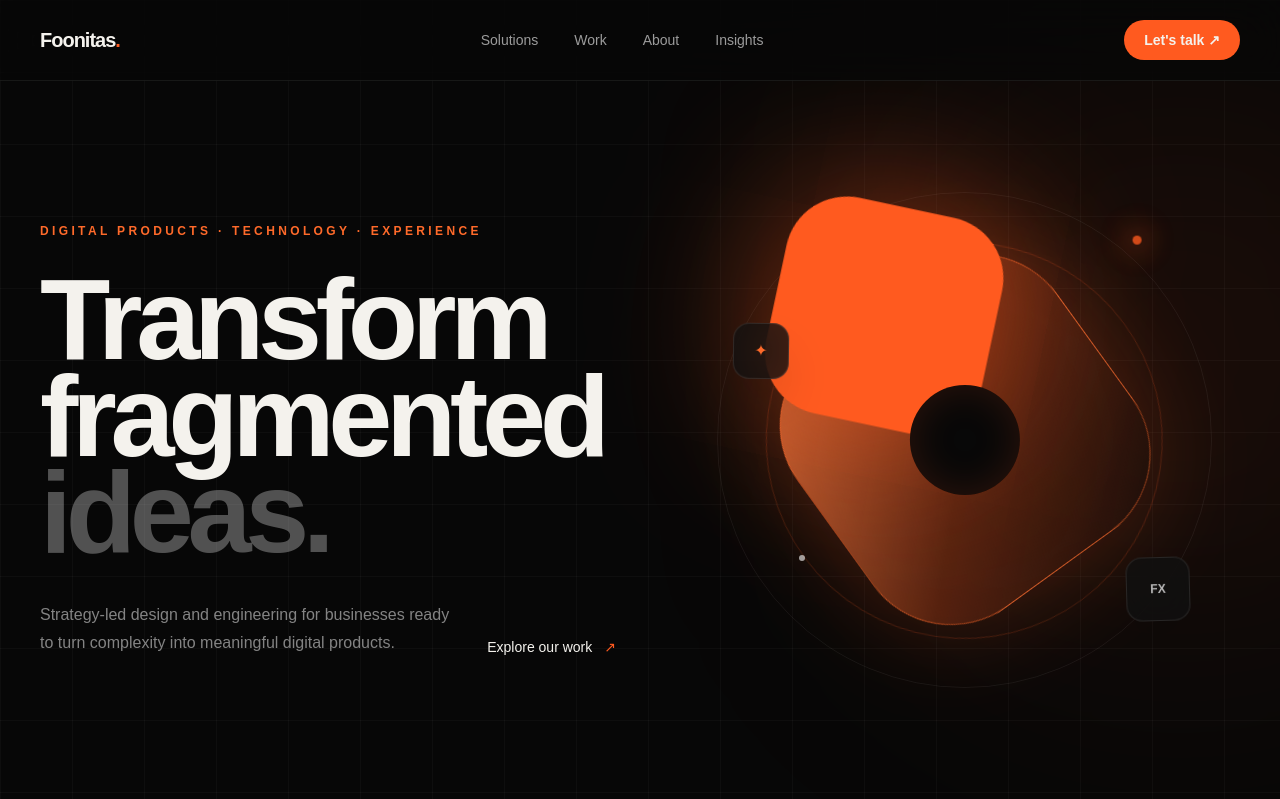
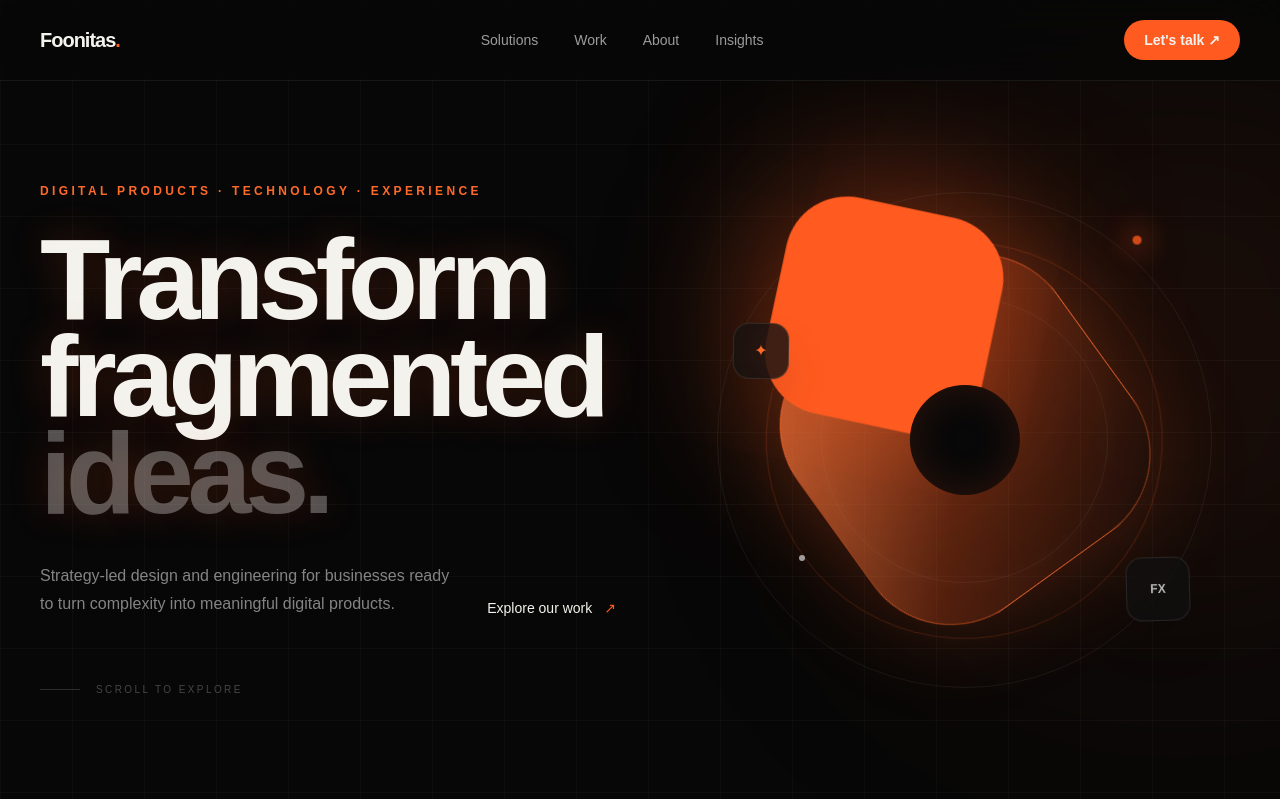
Before and after one commit to mohamad-es/Fonitas-website, a Next.js app: page / in a window 1280 px wide. Shown: the top 799 px of the page. Built offline with nearby package versions, Linux system fonts and the light colour scheme.

Commit message:
feat: polish homepage hero interactions

```diff
--- a/app/page.tsx
+++ b/app/page.tsx
@@ -31,16 +31,22 @@ export default function Home() {
         <div className="absolute -right-40 top-24 h-[520px] w-[520px] rounded-full bg-[#ff5a1f]/10 blur-[140px]" />
         <div className="relative mx-auto grid min-h-[calc(100vh-80px)] max-w-[1400px] items-center gap-10 px-6 py-16 lg:grid-cols-[1.05fr_.95fr] lg:px-10 lg:py-20">
           <div className="relative z-10">
-            <p className="mb-8 text-xs font-semibold uppercase tracking-[0.28em] text-[#ff6a2a]">Digital products · Technology · Experience</p>
-            <h1 className="font-display max-w-5xl text-[clamp(4rem,9vw,9.5rem)] font-semibold leading-[0.84]">
+            <p className="reveal-up mb-8 text-xs font-semibold uppercase tracking-[0.28em] text-[#ff6a2a]">Digital products · Technology · Experience</p>
+            <h1 className="font-display glow-text reveal-up reveal-delay-1 max-w-5xl text-[clamp(4rem,9vw,9.5rem)] font-semibold leading-[0.84]">
               Transform<br />fragmented<br /><span className="text-white/30">ideas.</span>
             </h1>
-            <div className="mt-10 flex max-w-xl flex-col gap-6 sm:flex-row sm:items-end">
+            <div className="reveal-up reveal-delay-2 mt-10 flex max-w-xl flex-col gap-6 sm:flex-row sm:items-end">
               <p className="text-base leading-7 text-white/50">Strategy-led design and engineering for businesses ready to turn complexity into meaningful digital products.</p>
-              <a href="#work" className="group flex shrink-0 items-center gap-3 text-sm font-medium">Explore our work <span className="text-[#ff5a1f] transition group-hover:translate-x-1"><Arrow /></span></a>
+              <a href="#work" className="group flex shrink-0 items-center gap-3 text-sm font-medium transition hover:text-white/80">Explore our work <span className="text-[#ff5a1f] transition-transform duration-300 group-hover:translate-x-1 group-hover:-translate-y-1"><Arrow /></span></a>
+            </div>
+            <div className="reveal-up reveal-delay-3 mt-16 flex items-center gap-4 text-[10px] uppercase tracking-[0.24em] text-white/25">
+              <span className="h-px w-10 bg-white/15" />
+              Scroll to explore
             </div>
           </div>
-          <HeroOrbit />
+          <div className="reveal-up reveal-delay-2">
+            <HeroOrbit />
+          </div>
         </div>
       </section>
 
@@ -56,7 +62,7 @@ export default function Home() {
         <div className="grid gap-16 lg:grid-cols-[.8fr_1.2fr]">
           <div><p className="mb-5 text-xs uppercase tracking-[0.25em] text-[#ff5a1f]">What we do</p><h2 className="font-display max-w-xl text-5xl font-semibold leading-[.95] sm:text-7xl">Strategy-led design.</h2></div>
           <div className="border-t border-white/10">
-            {solutions.map(([number, title, description]) => <div key={number} className="grid gap-6 border-b border-white/10 py-9 sm:grid-cols-[80px_1fr_1fr]"><span className="text-xs text-white/30">{number}</span><h3 className="text-2xl font-medium">{title}</h3><p className="max-w-md text-sm leading-6 text-white/45">{description}</p></div>)}
+            {solutions.map(([number, title, description]) => <div key={number} className="group grid gap-6 border-b border-white/10 py-9 sm:grid-cols-[80px_1fr_1fr]"><span className="text-xs text-white/30">{number}</span><h3 className="text-2xl font-medium transition group-hover:text-[#ff6a2a]">{title}</h3><p className="max-w-md text-sm leading-6 text-white/45">{description}</p></div>)}
           </div>
         </div>
       </section>
@@ -74,7 +80,7 @@ export default function Home() {
 
       <section id="insights" className="border-y border-white/[0.08] bg-[#0b0b0b]"><div className="mx-auto max-w-[1400px] px-6 py-28 lg:px-10 lg:py-32"><div className="mb-12"><p className="mb-4 text-xs uppercase tracking-[0.25em] text-[#ff5a1f]">Insights</p><h2 className="font-display text-4xl font-semibold sm:text-6xl">Ideas worth sharing.</h2></div><div className="grid gap-5 md:grid-cols-3">{insights.map((title, i) => <article key={title} className="group border-t border-white/10 py-7"><p className="text-xs text-white/30">0{i + 1} / INSIGHT</p><h3 className="mt-16 text-xl leading-7 transition group-hover:text-[#ff6a2a]">{title}</h3><p className="mt-6 text-xs uppercase tracking-[.15em] text-white/25">Read article <Arrow /></p></article>)}</div></div></section>
 
-      <section id="contact" className="relative overflow-hidden px-6 py-32 text-center lg:py-48"><div className="absolute left-1/2 top-1/2 h-[500px] w-[500px] -translate-x-1/2 -translate-y-1/2 rounded-full bg-[#ff5a1f]/10 blur-[130px]" /><div className="relative"><p className="mb-7 text-xs uppercase tracking-[.3em] text-[#ff5a1f]">Have an idea?</p><h2 className="font-display text-[clamp(4rem,11vw,10rem)] font-semibold leading-[.82]">Let&apos;s build<br /><span className="text-white/30">what&apos;s next.</span></h2><a href="mailto:hello@foonitas.com" className="mt-12 inline-flex rounded-full bg-[#ff5a1f] px-7 py-4 text-sm font-semibold text-black transition hover:bg-[#ff7a3d]">Start a project <span className="ml-2"><Arrow /></span></a></div></section>
+      <section id="contact" className="relative overflow-hidden px-6 py-32 text-center lg:py-48"><div className="absolute left-1/2 top-1/2 h-[500px] w-[500px] -translate-x-1/2 -translate-y-1/2 rounded-full bg-[#ff5a1f]/10 blur-[130px]" /><div className="relative"><p className="mb-7 text-xs uppercase tracking-[.3em] text-[#ff5a1f]">Have an idea?</p><h2 className="font-display text-[clamp(4rem,11vw,10rem)] font-semibold leading-[.82]">Let&apos;s build<br /><span className="text-white/30">what&apos;s next.</span></h2><a href="mailto:hello@foonitas.com" className="mt-12 inline-flex rounded-full bg-[#ff5a1f] px-7 py-4 text-sm font-semibold text-black transition hover:bg-[#ff7a3d] hover:shadow-[0_0_40px_rgba(255,90,31,.2)]">Start a project <span className="ml-2"><Arrow /></span></a></div></section>
 
       <footer className="border-t border-white/[0.08]"><div className="mx-auto flex max-w-[1400px] flex-col gap-8 px-6 py-10 sm:flex-row sm:items-center sm:justify-between lg:px-10"><div><span className="font-semibold">Foonitas<span className="text-[#ff5a1f]">.</span></span><p className="mt-2 text-xs text-white/30">Technology for a better tomorrow.</p></div><div className="flex gap-6 text-xs text-white/40"><a href="#">LinkedIn</a><a href="#">Instagram</a><a href="#">Dribbble</a></div><p className="text-xs text-white/20">© 2026 Foonitas</p></div></footer>
     </main>
```
